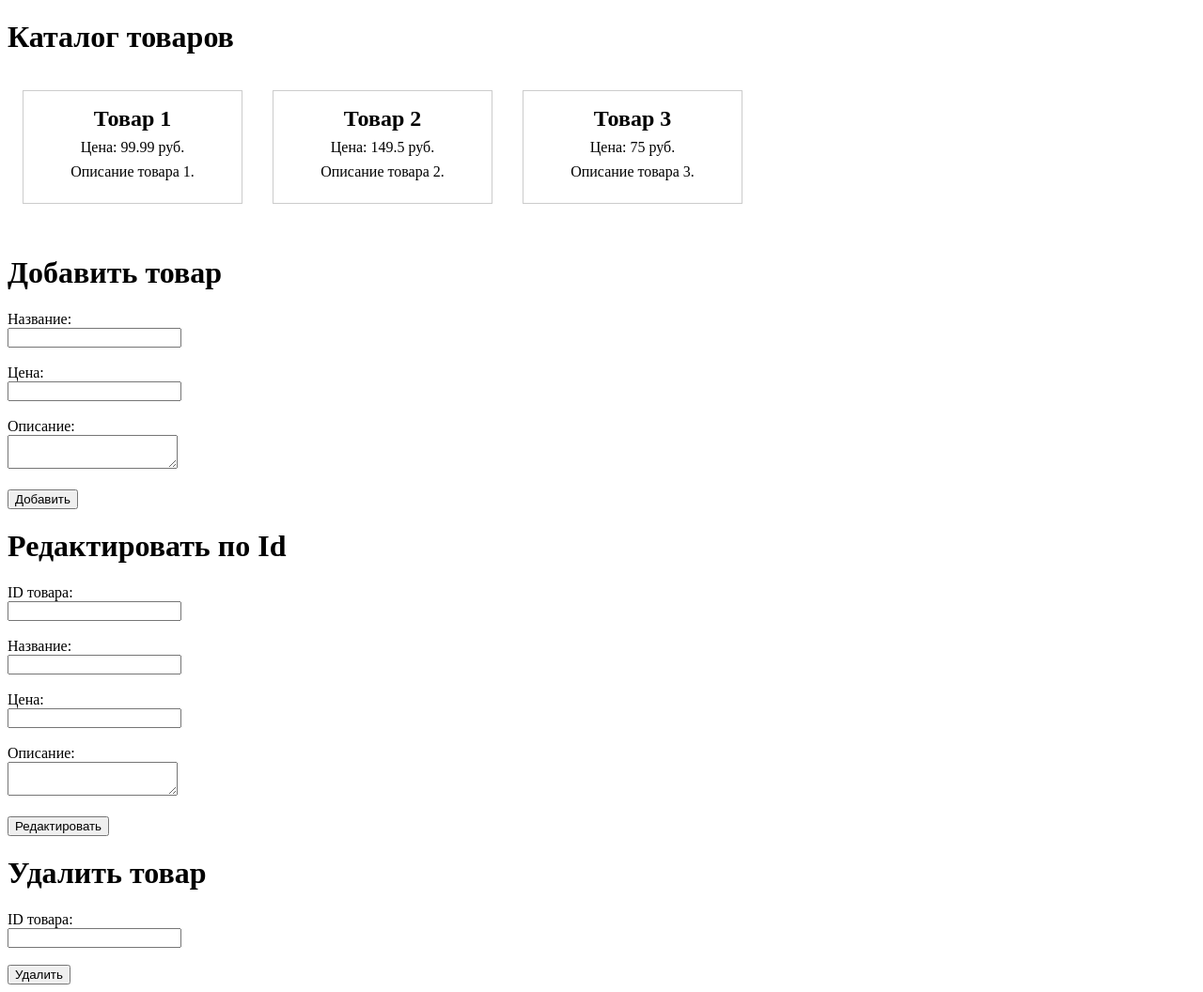
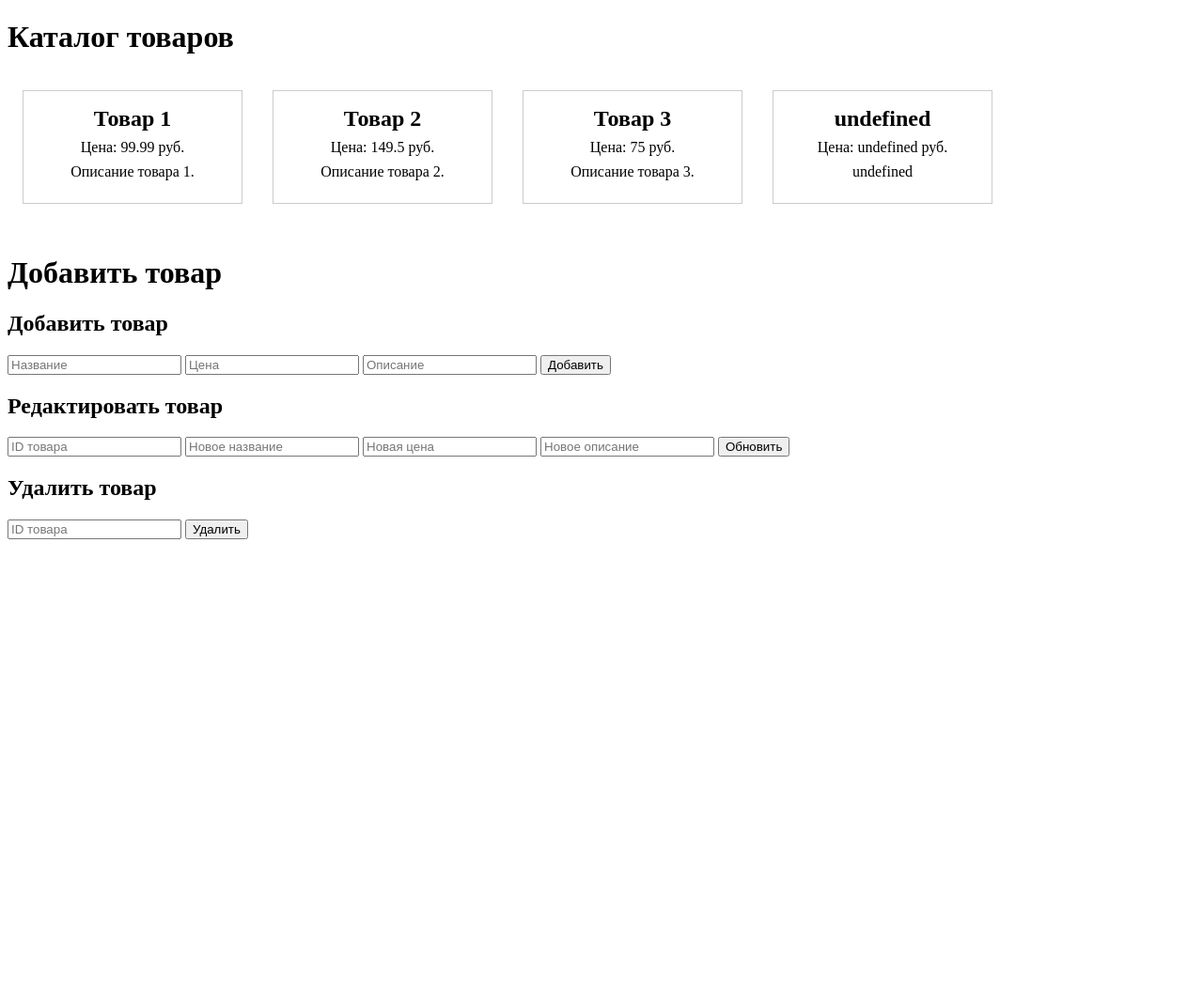
Before and after one commit to F1rum/Saytik, a website: page admin.html in a window 1280 px wide. Shown: the whole page at 94% size. After the commit the page ends 800 px from the top, so only its background shows below. Drawn offline with Linux system fonts and the light colour scheme.

Commit message:
Исправленна ошибка в названии элементов в html

```diff
--- a/admin.html
+++ b/admin.html
@@ -45,40 +45,29 @@
     </script>
     <br>
     <h1>Добавить товар</h1>
+    <h2>Добавить товар</h2>
     <form id="addProductForm">
-        <label for="name">Название:</label><br>
-        <input type="text" id="name" name="name"><br><br>
+        <input type="text" id="name" placeholder="Название" required>
+        <input type="number" id="price" placeholder="Цена" required>
+        <input type="text" id="description" placeholder="Описание" required>
+        <button type="submit">Добавить</button>
+    </form>
 
-        <label for="price">Цена:</label><br>
-        <input type="number" id="price" name="price"><br><br>
+    <!-- Форма для редактирования товара -->
+    <h2>Редактировать товар</h2>
+    <form id="editProductForm">
+        <input type="number" id="editId" placeholder="ID товара" required>
+        <input type="text" id="editName" placeholder="Новое название">
+        <input type="number" id="editPrice" placeholder="Новая цена">
+        <input type="text" id="editDescription" placeholder="Новое описание">
+        <button type="submit">Обновить</button>
+    </form>
 
-        <label for="description">Описание:</label><br>
-        <textarea id="description" name="description"></textarea><br><br>
-
-        <button type="button" onclick="addProduct()">Добавить</button>
-    </form>
-    <h1>Редактировать по Id</h1>
-    <form id="editProductForm">
-        <label for="editId">ID товара:</label><br>
-        <input type="number" id="editId" name="editId"><br><br>
-
-        <label for="editName">Название:</label><br>
-        <input type="text" id="editName" name="editName"><br><br>
-
-        <label for="editPrice">Цена:</label><br>
-        <input type="number" id="editPrice" name="editPrice"><br><br>
-
-        <label for="editDescription">Описание:</label><br>
-        <textarea id="editDescription" name="editDescription"></textarea><br><br>
-
-        <button type="button" onclick="editProduct()">Редактировать</button>
-    </form>
-    <h1>Удалить товар</h1>
+    <!-- Форма для удаления товара -->
+    <h2>Удалить товар</h2>
     <form id="deleteProductForm">
-        <label for="deleteId">ID товара:</label><br>
-        <input type="number" id="deleteId" name="deleteId"><br><br>
-
-        <button type="button" onclick="deleteProduct()">Удалить</button>
+        <input type="number" id="deleteId" placeholder="ID товара" required>
+        <button type="submit">Удалить</button>
     </form>
 
     <script>
--- a/products.json
+++ b/products.json
@@ -8,13 +8,18 @@
   {
     "id": 2,
     "Name": "Товар 2",
-    "Price": 149.50,
+    "Price": 149.5,
     "Description": "Описание товара 2."
   },
   {
     "id": 3,
     "Name": "Товар 3",
-    "Price": 75.00,
+    "Price": 75,
     "Description": "Описание товара 3."
+  },
+  {
+    "name": "awjdbg",
+    "price": 2112121,
+    "description": "1212121"
   }
 ]
```
